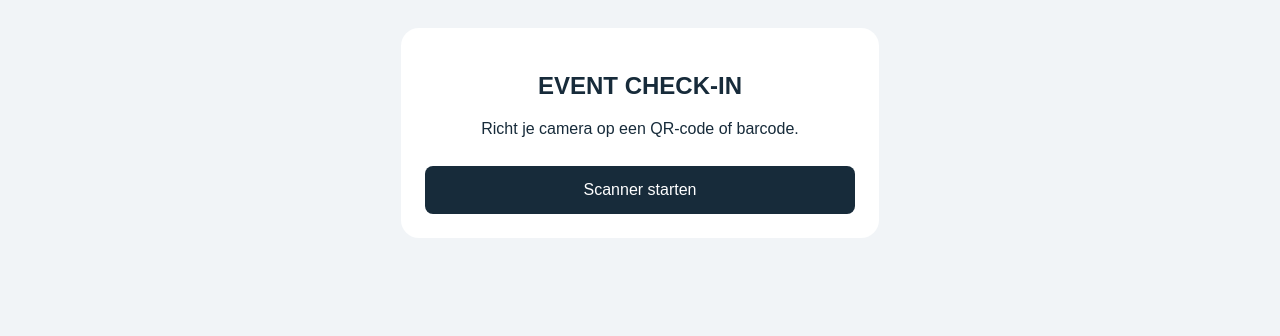
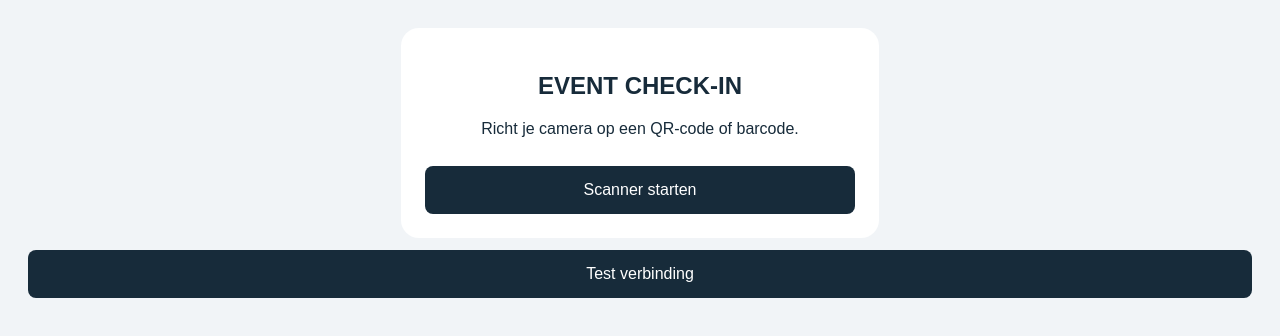
Before and after one commit to bramdeneve83-hue/event-checkin-scanner, a plain HTML site: page index.html in a window 1280 px wide. Drawn offline with Linux system fonts and the light colour scheme.

Commit message:
Update index.html

```diff
--- a/index.html
+++ b/index.html
@@ -114,5 +114,33 @@
       }
     }
   </script>
+
+<button onclick="testVerbinding()">
+  Test verbinding
+</button>
+
+<script>
+async function testVerbinding() {
+  try {
+    const antwoord = await fetch(
+      "https://event-checkin-api.bram-deneve83.workers.dev/test-verbinding",
+      {
+        method: "POST",
+        headers: {
+          "Content-Type": "application/json"
+        },
+        body: JSON.stringify({})
+      }
+    );
+
+    const resultaat = await antwoord.json();
+
+    alert(resultaat.bericht || "Geen bericht ontvangen.");
+  } catch (fout) {
+    alert("Verbinding mislukt.");
+  }
+}
+</script>
+
 </body>
 </html>
```
